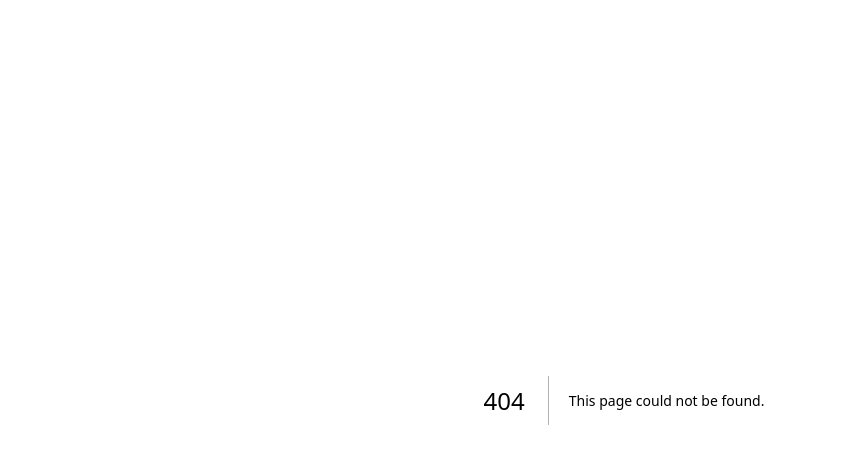
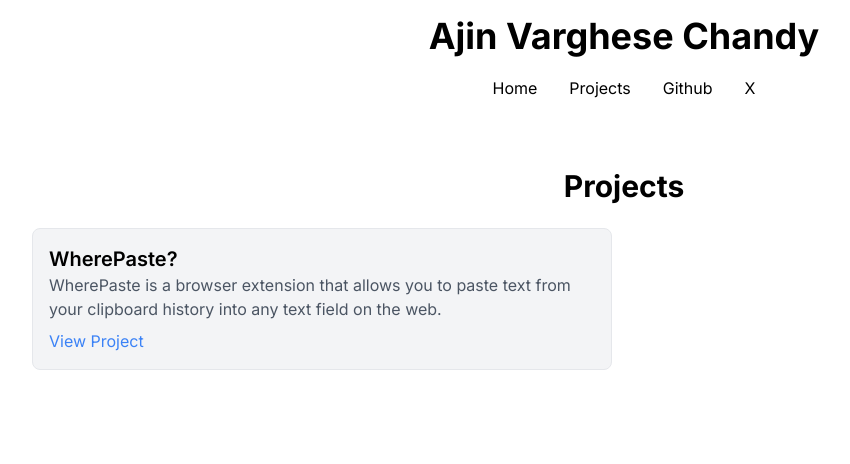
Before and after one commit to aajinn/0Ared, a Next.js app: page /projects in a window 1280 px wide. Before the commit this address had no page. Shown: the top 464 px of the page, without its empty margins (16-866 px from the left). Built offline with nearby package versions, Linux system fonts and the light colour scheme.

Commit message:
new system

```diff
--- a/app/layout.tsx
+++ b/app/layout.tsx
@@ -1,6 +1,7 @@
 import type { Metadata } from "next";
 import { Inter } from "next/font/google";
 import "./globals.css";
+import Header from "@/components/Header";
 
 const inter = Inter({ subsets: ["latin"] });
 
@@ -53,7 +54,11 @@ export default function RootLayout({
         <meta name="msapplication-TileColor" content="#da532c" />
         <meta name="theme-color" content="#ffffff" />
       </head>
-      <body className={inter.className}>{children}</body>
+
+      <body className={inter.className}>
+        <Header />
+        {children}
+      </body>
     </html>
   );
 }
--- a/app/page.tsx
+++ b/app/page.tsx
@@ -5,7 +5,6 @@ import RecentActivities from "../components/RecentActivities";
 export default function Home() {
   return (
     <>
-      <Header />
       <main className="container mx-auto px-4 py-8">
         <Description />
         <RecentActivities />
--- /dev/null
+++ b/app/projects/[projectName]/page.tsx
@@ -0,0 +1,45 @@
+import fs from "fs";
+import path from "path";
+import projects from "../projects";
+import ReactMarkdown from "react-markdown"; // Import react-markdown
+
+export default async function ProjectPage({
+  params,
+}: {
+  params: { projectName: string };
+}) {
+  const project = projects.find((p) => p.slug === params.projectName);
+  console.log(project);
+  if (!project) {
+    return <div>Project not found</div>;
+  }
+
+  // Construct the markdown file path
+  const markdownPath = path.join(
+    process.cwd(),
+    "app/projects/projects-data",
+    `${project.slug}.md`
+  ); // Adjusted path
+
+  // Read the markdown file
+  let markdownContent;
+  try {
+    markdownContent = fs.readFileSync(markdownPath, "utf-8");
+  } catch (error) {
+    return <div>Error loading project details.</div>;
+  }
+
+  return (
+    <div className="flex justify-center">
+      <div className="p-6 w-9/12">
+        <h1 className="text-3xl font-bold">{project.name}</h1>
+        <p className="text-gray-600">{project.description}</p>
+
+        <div className="mt-4 w-9/12">
+          <ReactMarkdown>{markdownContent}</ReactMarkdown>{" "}
+          {/* Use ReactMarkdown to render the markdown */}
+        </div>
+      </div>
+    </div>
+  );
+}
--- /dev/null
+++ b/app/projects/layout.tsx
@@ -0,0 +1,7 @@
+import React from "react";
+
+const Layout: React.FC<{ children: React.ReactNode }> = ({ children }) => {
+  return <div className="flex flex-col  min-h-screen p-6">{children}</div>;
+};
+
+export default Layout;
--- /dev/null
+++ b/app/projects/page.tsx
@@ -0,0 +1,29 @@
+import projects from "./projects"; // Import the projects data
+import Layout from "./layout"; // Import the Layout component
+
+export default function Projects() {
+  return (
+    <Layout>
+      {" "}
+      {/* Use the Layout component for centering */}
+      <h1 className="text-3xl font-bold text-center mb-6">Projects</h1>
+      <ul className="grid grid-cols-1 sm:grid-cols-2 md:grid-cols-2 gap-6">
+        {projects.map((project) => (
+          <li
+            key={project.slug}
+            className="border rounded-lg p-4 bg-gray-100 hover:shadow-lg transition-shadow"
+          >
+            <h2 className="text-xl font-semibold">{project.name}</h2>
+            <p className="text-gray-600">{project.description}</p>
+            <a
+              className="text-blue-500 hover:underline  block mt-2"
+              href={project.link}
+            >
+              View Project
+            </a>
+          </li>
+        ))}
+      </ul>
+    </Layout>
+  );
+}
--- /dev/null
+++ b/app/projects/projects.ts
@@ -0,0 +1,12 @@
+const projects = [
+  {
+    name: "WherePaste?",
+    description: "WherePaste is a browser extension that allows you to paste text from your clipboard history into any text field on the web.",
+    link: "/projects/where-paste",
+    slug: "where-paste", // Added slug
+    markdownPath: "/projects/projects-data/where-paste.md",
+  }
+  // Add more projects here
+];
+
+export default projects;
```
Also changed, not shown: app/projects/projects-data/where-paste.md (added, +20 -0 lines), package.json (+5 -4 lines), 1 other file (tests, documents, lock files or other folders).
